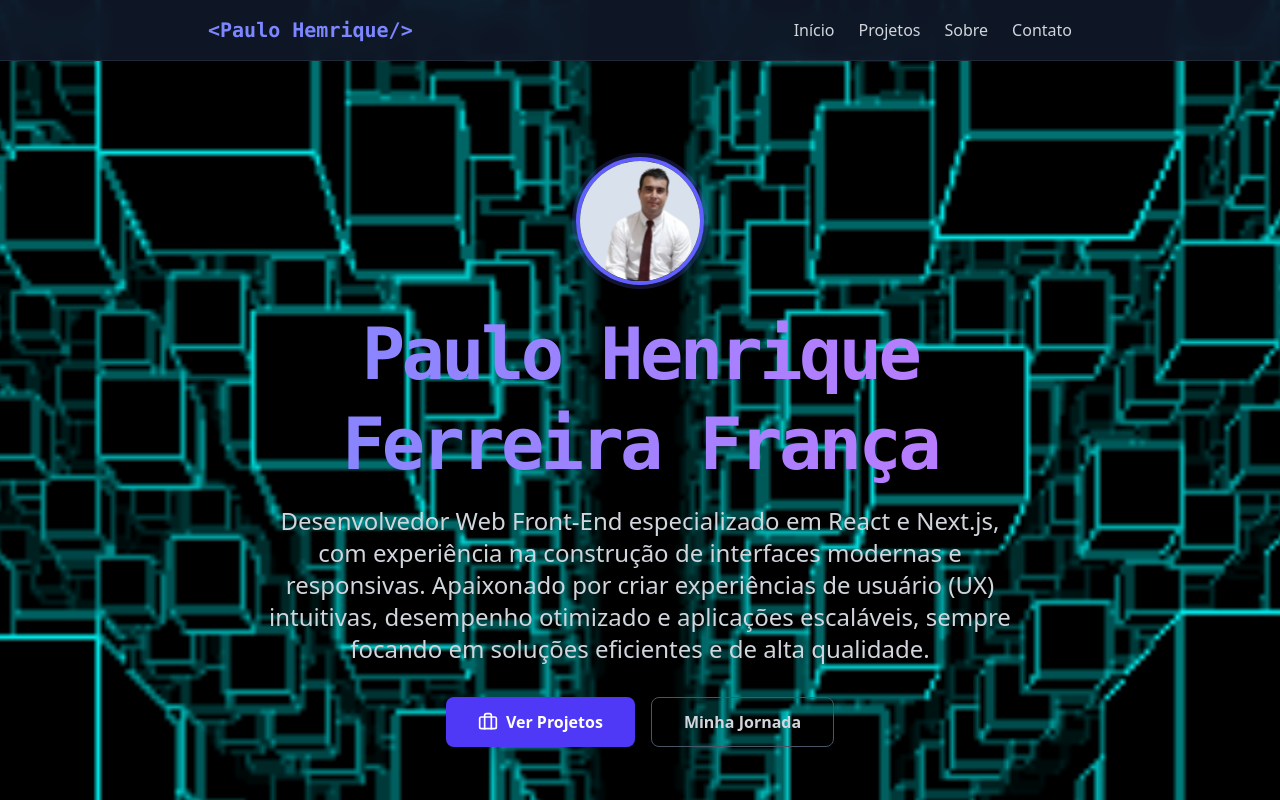
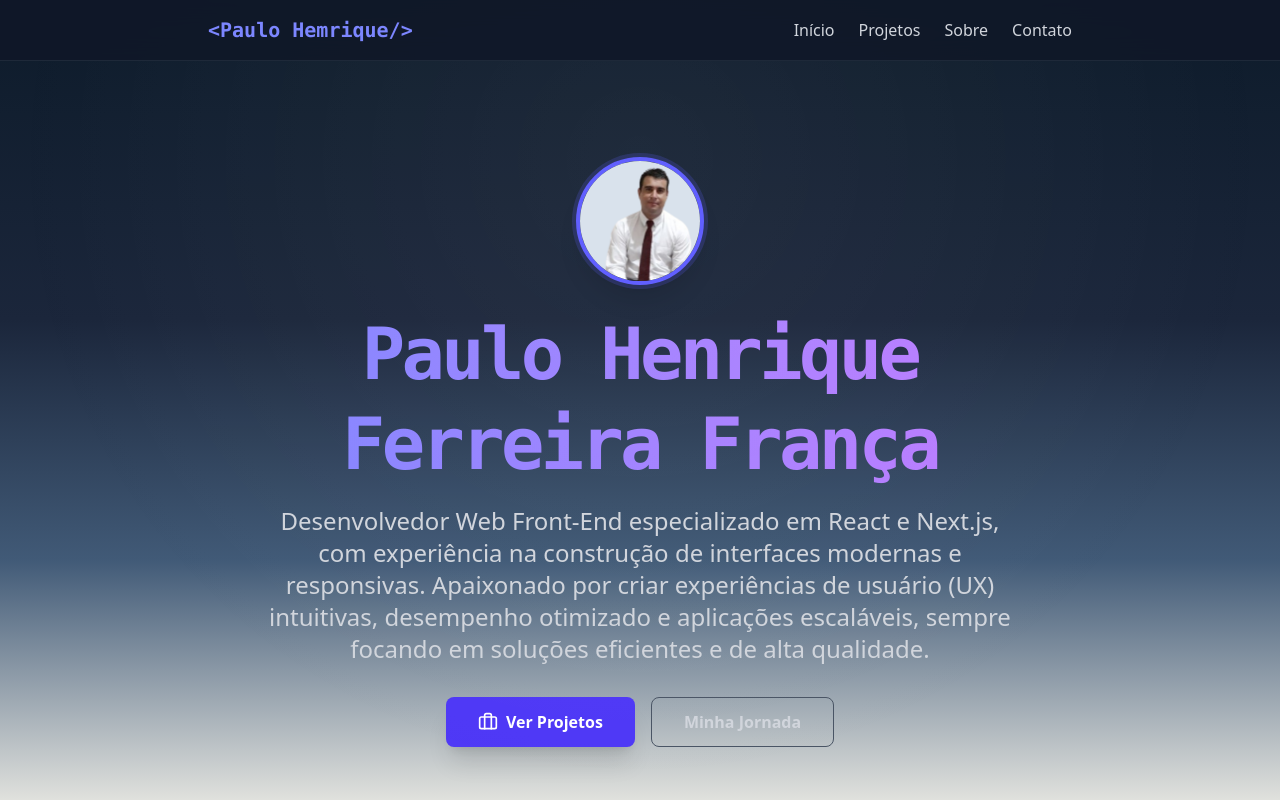
Before and after one commit to PauloHenrique993940/paulo-front-emd, a Next.js app: page / in a window 1280 px wide. Shown: the top 800 px of the page. Built offline with nearby package versions, Linux system fonts and the light colour scheme.

Commit message:
alterando boody

```diff
--- a/styles/globals.css
+++ b/styles/globals.css
@@ -1,8 +1,21 @@
 @import "tailwindcss";
 
-body{
-  background: url("/PAPELPAREDE.gif") no-repeat center center;
+body {
+  background: linear-gradient(180deg, #0d1b2a 0%, #1b263b 40%, #415a77 70%, #e0e1dd 100%);
+  background-attachment: fixed;
+  background-repeat: no-repeat;
   background-size: cover;
+  color: #f4f4f4;
+  margin: 0;
+  font-family: 'Poppins', sans-serif;
 
 
 }
+
+body::before {
+  content: "";
+  position: fixed;
+  inset: 0;
+  background: radial-gradient(circle at 50% 20%, rgba(255, 255, 255, 0.05), transparent 70%);
+  pointer-events: none;
+}
```
